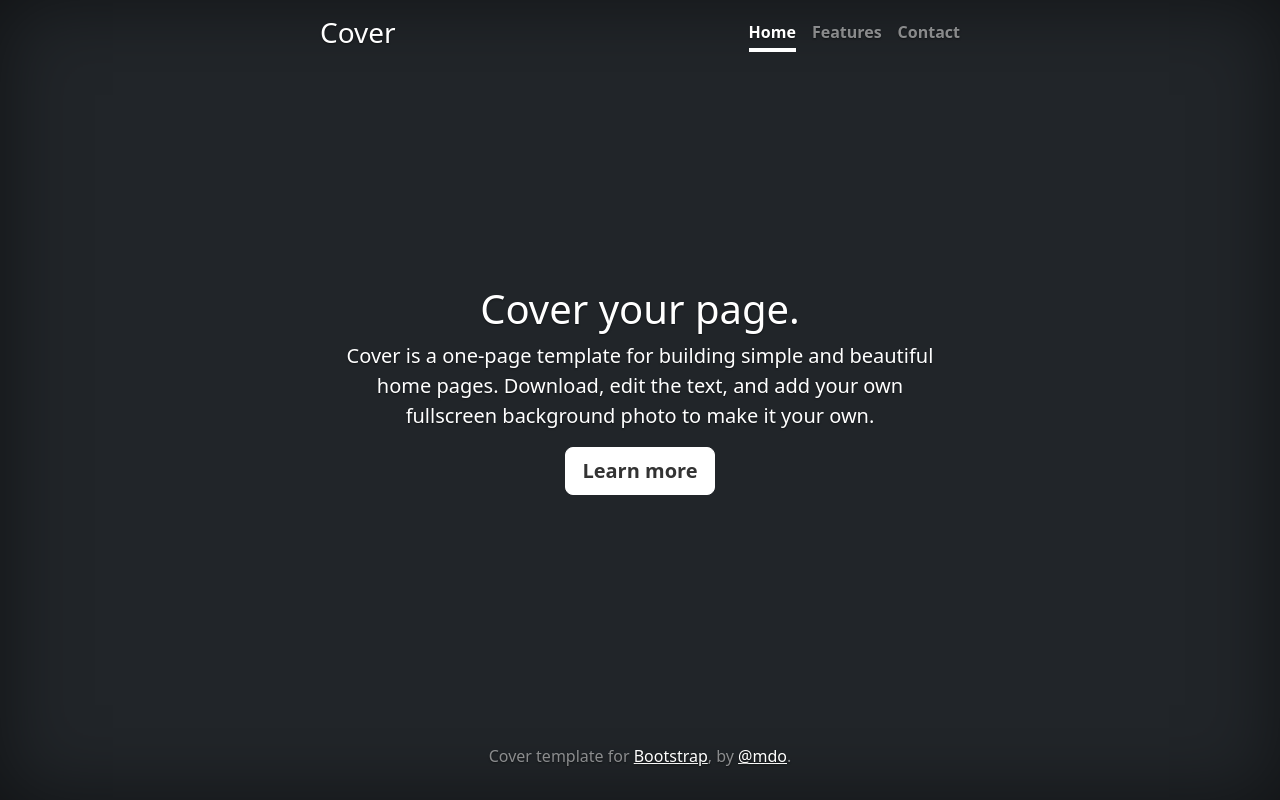
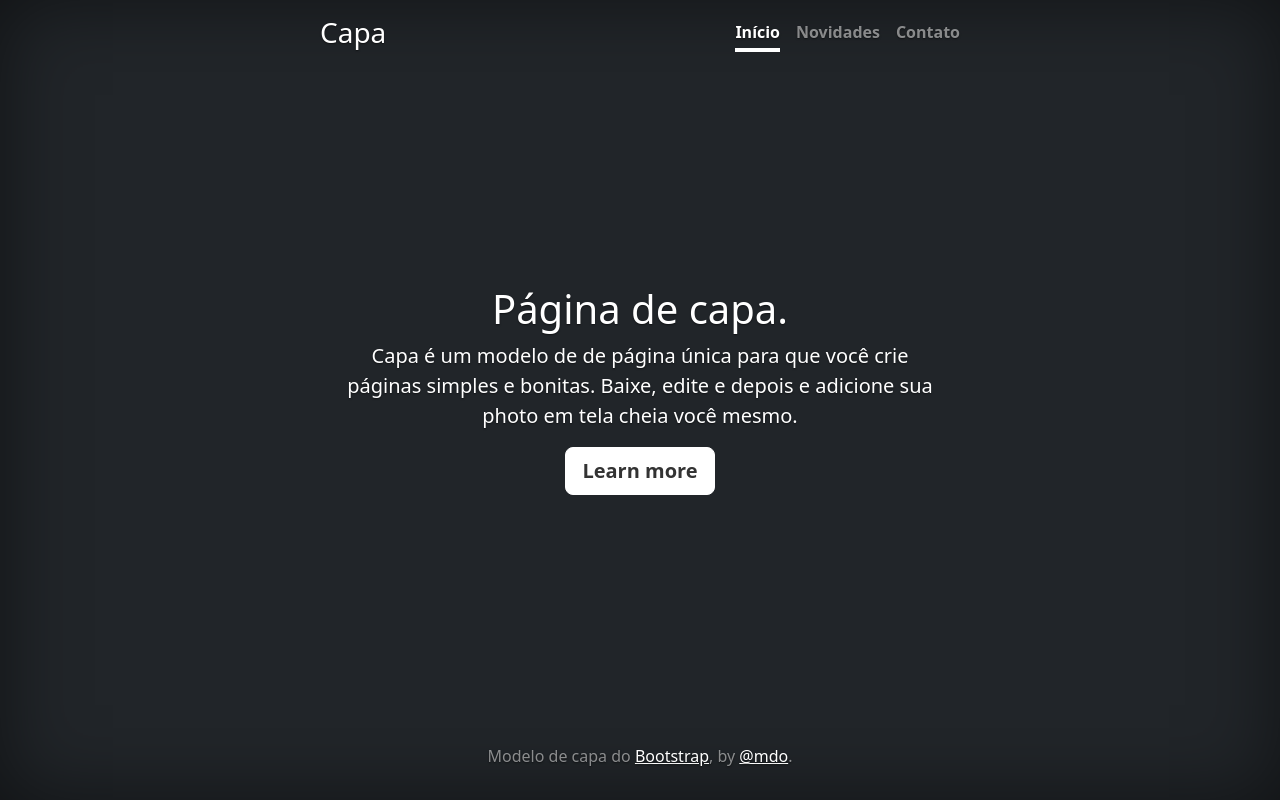
Before and after one commit to LeonardoRochaMarista/portfolio-pessoal-2a, a plain HTML site: page index.html in a window 1280 px wide. Drawn offline with nearby package versions, Linux system fonts and the light colour scheme.

Commit message:
traduz página principal

```diff
--- a/index.html
+++ b/index.html
@@ -6,7 +6,7 @@
     <meta name="description" content="">
     <meta name="author" content="Mark Otto, Jacob Thornton, and Bootstrap contributors">
     <meta name="generator" content="Hugo 0.84.0">
-    <title>Cover Template · Bootstrap v5.0</title>
+    <title>Modelo de capa · Bootstrap v5.0</title>
     <link href="https://cdn.jsdelivr.net/npm/bootstrap@5.3.1/dist/css/bootstrap.min.css" rel="stylesheet" integrity="sha384-4bw+/aepP/YC94hEpVNVgiZdgIC5+VKNBQNGCHeKRQN+PtmoHDEXuppvnDJzQIu9" crossorigin="anonymous">
     <link rel="canonical" href="https://getbootstrap.com/docs/5.0/examples/cover/">
 
@@ -40,25 +40,25 @@
 <div class="cover-container d-flex w-100 h-100 p-3 mx-auto flex-column">
   <header class="mb-auto">
     <div>
-      <h3 class="float-md-start mb-0">Cover</h3>
+      <h3 class="float-md-start mb-0">Capa</h3>
       <nav class="nav nav-masthead justify-content-center float-md-end">
-        <a class="nav-link active" aria-current="page" href="#">Home</a>
-        <a class="nav-link" href="#">Features</a>
-        <a class="nav-link" href="#">Contact</a>
+        <a class="nav-link active" aria-current="page" href="#">Início</a>
+        <a class="nav-link" href="#">Novidades</a>
+        <a class="nav-link" href="#">Contato</a>
       </nav>
     </div>
   </header>
 
   <main class="px-3">
-    <h1>Cover your page.</h1>
-    <p class="lead">Cover is a one-page template for building simple and beautiful home pages. Download, edit the text, and add your own fullscreen background photo to make it your own.</p>
+    <h1>Página de capa.</h1>
+    <p class="lead">Capa é um modelo de de página única para que você crie páginas simples e bonitas. Baixe, edite e depois e adicione sua photo em tela cheia você mesmo.</p>
     <p class="lead">
       <a href="#" class="btn btn-lg btn-secondary fw-bold border-white bg-white">Learn more</a>
     </p>
   </main>
 
   <footer class="mt-auto text-white-50">
-    <p>Cover template for <a href="https://getbootstrap.com/" class="text-white">Bootstrap</a>, by <a href="https://twitter.com/mdo" class="text-white">@mdo</a>.</p>
+    <p>Modelo de capa do <a href="https://getbootstrap.com/" class="text-white">Bootstrap</a>, by <a href="https://twitter.com/mdo" class="text-white">@mdo</a>.</p>
   </footer>
 </div>
 
```
